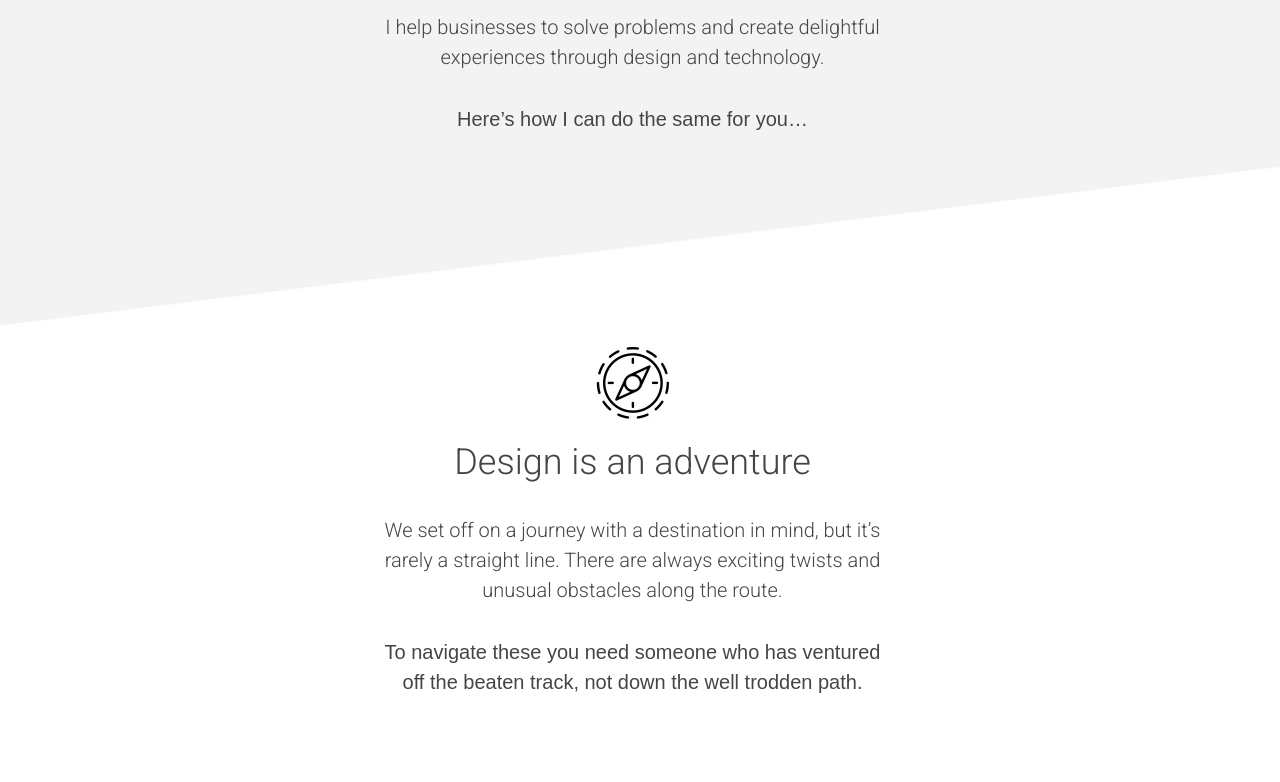
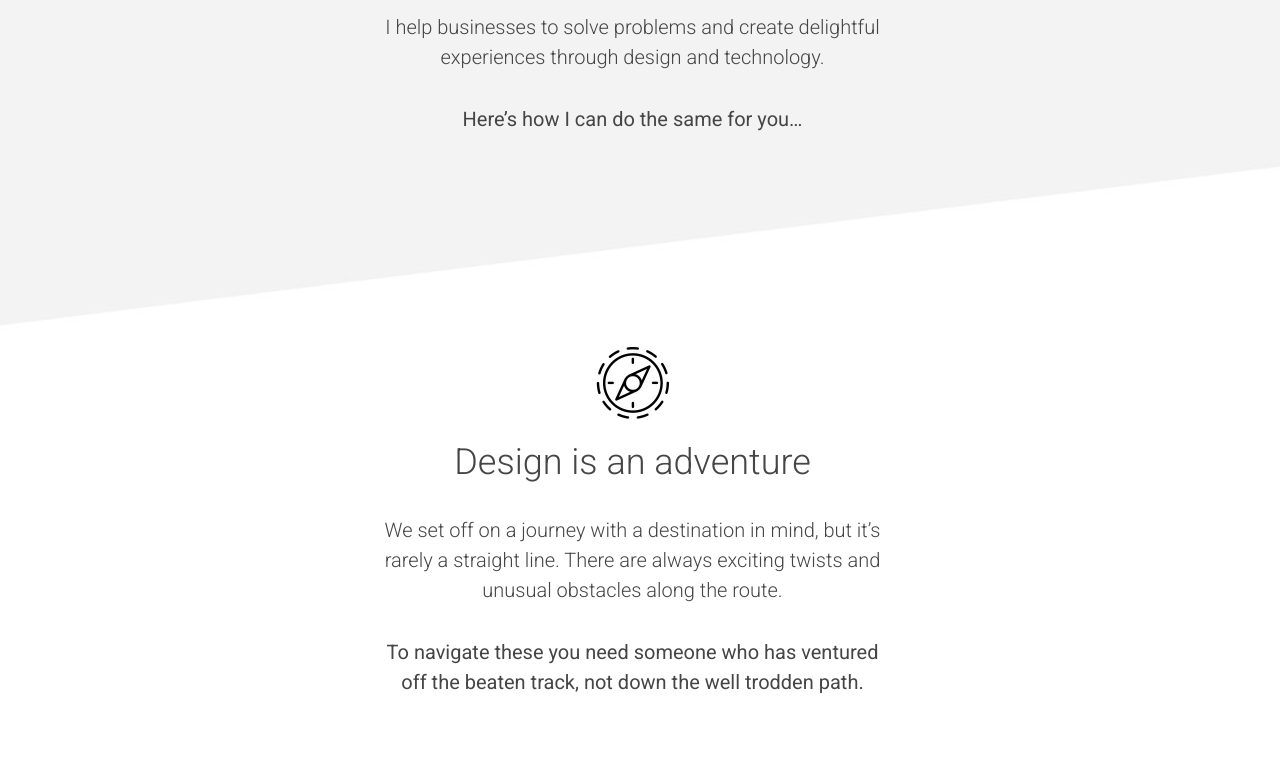
Before and after one commit to mlangsman/portfolio-langsman, a Jekyll site: the page built from index.html, in a window 1280 px wide. Shown: the part 1075-1857 px from the top of the page. Built offline with Jekyll 4.4.1, drawn with Linux system fonts in a browser that asks for light colours.

Commit message:
Fix font weight for 'roboto regular'

```diff
--- a/css/styles.css
+++ b/css/styles.css
@@ -56,7 +56,8 @@ p.quote
 }
 
 .heavy {
-	font-family: roboto-regular, sans-serif;
+	font-family: roboto, sans-serif;
+	font-weight: 400;
 }
 
 /* SECTIONS */
```
